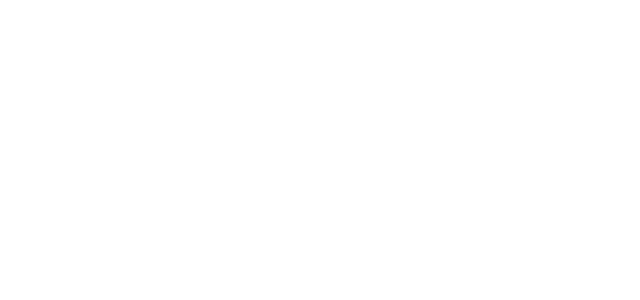
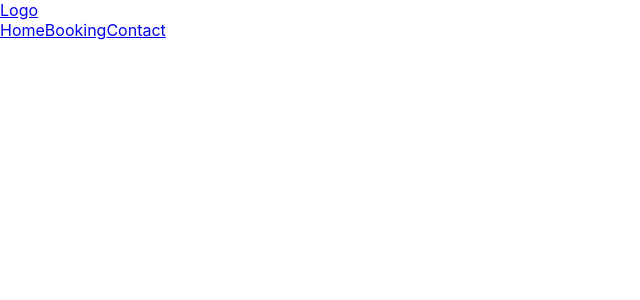
Before and after one commit to KaisaSS/doggy-care, a React (Create React App) app: page /booking/daycare in a window 1280 px wide. Shown: the top 300 px of the page, without its empty margins (0-640 px from the left). Built offline with nearby package versions, Linux system fonts and the light colour scheme.

Commit message:
Create components

```diff
--- a/package.json
+++ b/package.json
@@ -8,6 +8,7 @@
     "@testing-library/user-event": "^12.8.3",
     "react": "^17.0.2",
     "react-dom": "^17.0.2",
+    "react-router-dom": "^5.3.0",
     "react-scripts": "4.0.3",
     "web-vitals": "^1.1.2"
   },
--- a/src/App.js
+++ b/src/App.js
@@ -1,5 +1,25 @@
+import { BrowserRouter, Route, Switch } from "react-router-dom";
+import bookDaycare from "./components/booking/bookDaycare";
+import Booking from "./components/booking/Booking";
+import bookWalk from "./components/booking/bookWalk";
+import Contact from "./components/Contact";
+import Home from "./components/Home";
+import Navbar from "./components/Navbar";
+
 function App() {
-  return <div className="App"></div>;
+  return (
+    <BrowserRouter>
+      <div className="App"></div>
+      <Navbar />
+      <Switch>
+        <Route exact path="/" component={Home} />
+        <Route path="/booking" component={Booking} />
+        <Route path="/booking/walk" component={bookWalk} />
+        <Route path="/booking/daycare" component={bookDaycare} />
+        <Route path="/contact" component={Contact} />
+      </Switch>
+    </BrowserRouter>
+  );
 }
 
 export default App;
--- /dev/null
+++ b/src/components/Contact.js
@@ -0,0 +1,7 @@
+import React from "react";
+
+const Contact = () => {
+  return <div></div>;
+};
+
+export default Contact;
--- /dev/null
+++ b/src/components/Home.js
@@ -0,0 +1,7 @@
+import React from "react";
+
+const Home = () => {
+  return <div></div>;
+};
+
+export default Home;
--- /dev/null
+++ b/src/components/Navbar.js
@@ -0,0 +1,23 @@
+import React from "react";
+import { Link, NavLink } from "react-router-dom";
+
+const Navbar = () => {
+  return (
+    <nav>
+      <div className="container">
+        <div className="logo-container">
+          <Link to="/" className="logo">
+            Logo
+          </Link>
+        </div>
+        <div className="nav-links">
+          <NavLink to="/">Home</NavLink>
+          <NavLink to="/booking">Booking</NavLink>
+          <NavLink to="/contact">Contact</NavLink>
+        </div>
+      </div>
+    </nav>
+  );
+};
+
+export default Navbar;
--- /dev/null
+++ b/src/components/booking/Booking.js
@@ -0,0 +1,7 @@
+import React from "react";
+
+const Booking = () => {
+  return <div></div>;
+};
+
+export default Booking;
--- /dev/null
+++ b/src/components/booking/bookDaycare.js
@@ -0,0 +1,7 @@
+import React from "react";
+
+const bookDaycare = () => {
+  return <div></div>;
+};
+
+export default bookDaycare;
--- /dev/null
+++ b/src/components/booking/bookWalk.js
@@ -0,0 +1,7 @@
+import React from "react";
+
+const bookWalk = () => {
+  return <div></div>;
+};
+
+export default bookWalk;
```
Also changed, not shown: src/components/booking/bookForm.js (added), 1 other file (tests, documents, lock files or other folders).
